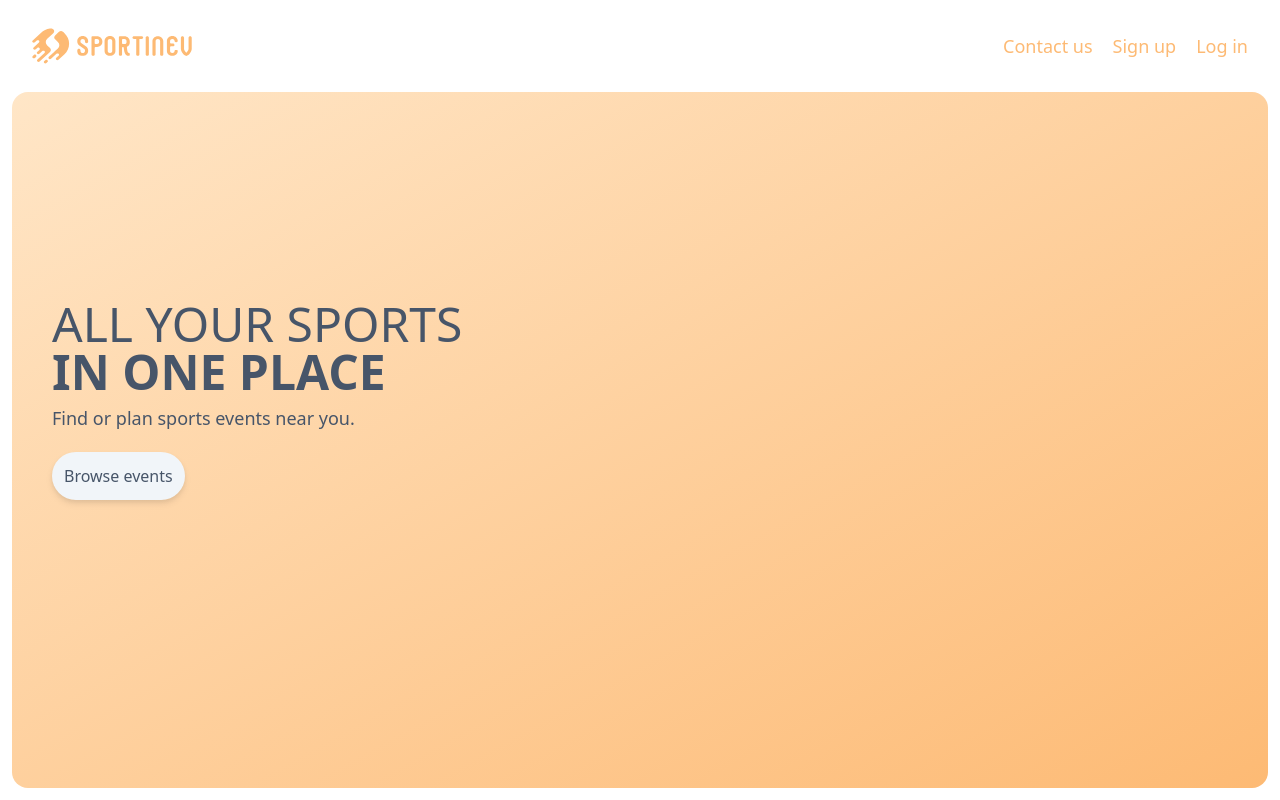
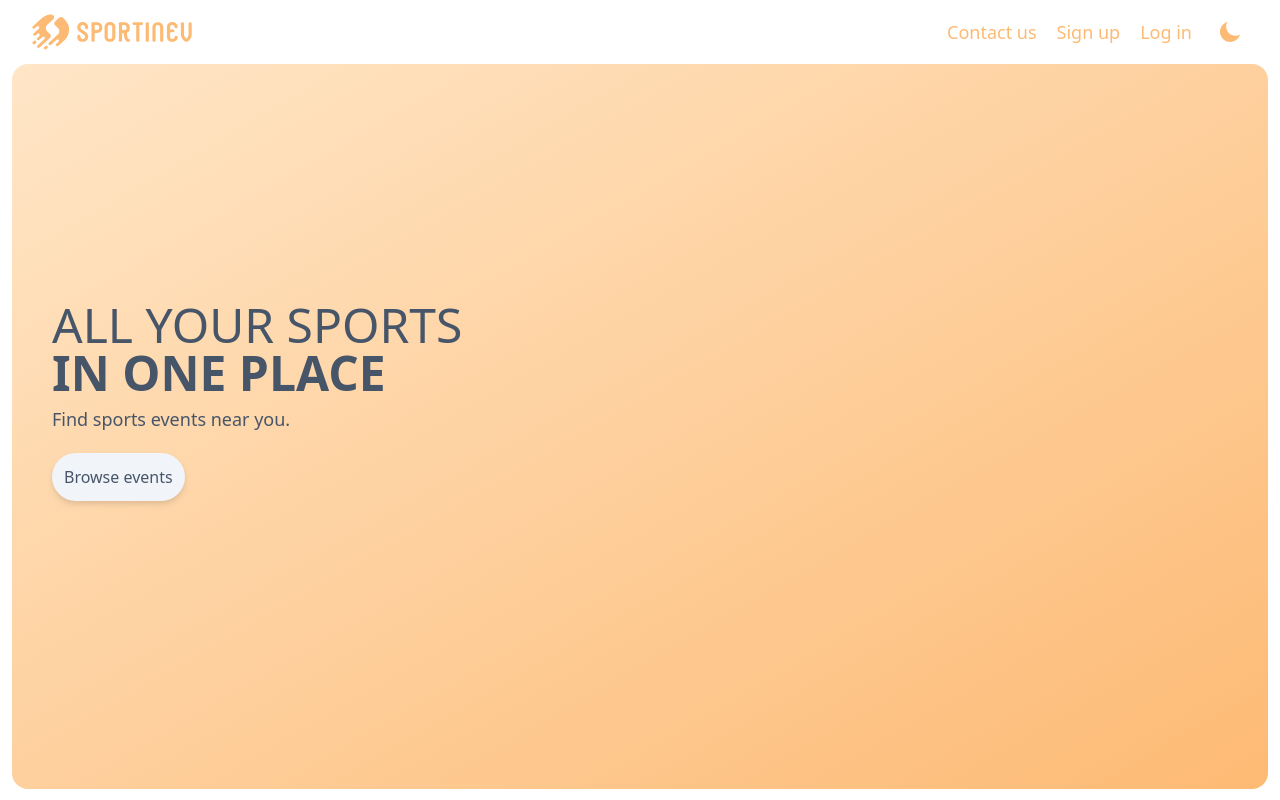
Before and after one commit to JuanseRiera/sportinev, an Angular app: page / in a window 1280 px wide. Built offline with nearby package versions, Linux system fonts and the light colour scheme.

Commit message:
Added toogle dark theme feature

```diff
--- a/src/app/app.component.ts
+++ b/src/app/app.component.ts
@@ -7,19 +7,4 @@ import { RouterModule } from '@angular/router';
   imports: [RouterModule],
   template: `<router-outlet></router-outlet>`,
 })
-export class AppComponent {
-  constructor() {}
-
-  setAppTheme() {
-    // On page load or when changing themes, best to add inline in `head` to avoid FOUC
-    if (
-      localStorage['theme'] === 'dark' ||
-      (!('theme' in localStorage) &&
-        window.matchMedia('(prefers-color-scheme: dark)').matches)
-    ) {
-      document.documentElement.classList.add('dark');
-    } else {
-      document.documentElement.classList.remove('dark');
-    }
-  }
-}
+export class AppComponent {}
--- a/src/app/landing-page/landing-page.component.html
+++ b/src/app/landing-page/landing-page.component.html
@@ -1,12 +1,12 @@
 <div class="p-3 h-screen">
-  <div class="h-20 pb-3 flex gap-10 justify-between items-center px-5">
+  <div class="pb-3 flex gap-10 justify-between items-center px-5">
     <div routerLink="/">
       <svg class="fill-orange-300 h-10 w-40">
         <use xlink:href="assets/sprite.svg#sportinev-icon"></use>
       </svg>
     </div>
     <nav>
-      <ul class="list-none text-lg text-orange-300 cursor-pointer flex gap-5">
+      <ul class="list-none text-lg text-orange-300 cursor-pointer flex items-center gap-5">
         <li
           class="hover:text-orange-400 hover:underline"
           [routerLink]="['contact-us']"
@@ -25,20 +25,26 @@
         >
           Log in
         </li>
+        <button class="rounded-full border-full p-2 dark:hover:bg-zinc-700 hover:bg-slate-200" (click)="toogleDarkTheme()">
+          <svg class="fill-orange-300 h-5 w-5">
+            <use *ngIf="isDarkThemeEnable()" xlink:href="assets/sprite.svg#icon-sun-fill"></use>
+            <use *ngIf="!isDarkThemeEnable()" xlink:href="assets/sprite.svg#icon-moon-fill"></use>
+          </svg>
+        </button>
       </ul>
     </nav>
   </div>
   <div
-    class="h-[calc(100%-5rem)] bg-secondary rounded-2xl bg-gradient-to-br from-spyellow to-orange-300 p-10"
+    class="h-[calc(100%-3.2rem)] bg-secondary rounded-2xl bg-gradient-to-br from-spyellow to-orange-300 p-10"
   >
-    <div class="h-[calc(100%-5rem)] flex items-center">
+    <div class="h-[calc(100%-3.2rem)] flex items-center">
       <div>
         <div class="text-5xl uppercase text-slate-600">
           <p class="font-light">All your sports</p>
           <p class="font-bold">in one place</p>
         </div>
         <div class="text-lg text-slate-600 mt-2">
-          <p>Find or plan sports events near you.</p>
+          <p>Find sports events near you.</p>
         </div>
         <div class="mt-5">
           <button
--- a/src/app/landing-page/landing-page.component.ts
+++ b/src/app/landing-page/landing-page.component.ts
@@ -1,12 +1,22 @@
-import { ChangeDetectionStrategy, Component } from '@angular/core';
+import { ChangeDetectionStrategy, Component, inject } from '@angular/core';
 import { RouterModule } from '@angular/router';
 import { ButtonPillDirective } from '../shared/directives/button-pill.directive';
+import { GlobalService } from '../shared/services/global.service';
+import { NgIf } from '@angular/common';
 
 @Component({
   selector: 'app-landing-page',
   standalone: true,
-  imports: [RouterModule,ButtonPillDirective],
+  imports: [RouterModule,NgIf,ButtonPillDirective],
   templateUrl: './landing-page.component.html',
   changeDetection: ChangeDetectionStrategy.OnPush
 })
-export class LandingPageComponent {}
+export class LandingPageComponent {
+  globalService = inject(GlobalService);
+
+  protected isDarkThemeEnable = this.globalService.isDarkThemeEnable;
+
+  toogleDarkTheme(){
+    this.globalService.toogleDarkTheme();
+  }
+}
--- /dev/null
+++ b/src/app/shared/services/global.service.ts
@@ -0,0 +1,33 @@
+import { Injectable, WritableSignal, signal } from '@angular/core';
+
+@Injectable({
+  providedIn: 'root'
+})
+export class GlobalService {
+  readonly isDarkThemeEnable: WritableSignal<boolean> = signal(false);
+
+  constructor() {
+    this.setDarkThemeInitialState();
+   }
+
+  setDarkThemeInitialState(){
+    if (
+      localStorage['theme'] === 'dark' ||
+      (!('theme' in localStorage) &&
+        window.matchMedia('(prefers-color-scheme: dark)').matches)
+    ) {
+      this.toogleDarkTheme();
+    }
+  }
+
+  toogleDarkTheme(){
+    this.isDarkThemeEnable.update(state=>!state);
+    if(this.isDarkThemeEnable()){
+      document.documentElement.classList.add('dark');
+      localStorage.setItem("theme","dark");
+    }else{
+      document.documentElement.classList.remove('dark');
+      localStorage.removeItem("theme");
+    }
+  }
+}
--- a/src/index.html
+++ b/src/index.html
@@ -7,7 +7,7 @@
   <meta name="viewport" content="width=device-width, initial-scale=1">
   <link rel="icon" type="image/x-icon" href="favicon.ico">
 </head>
-<body>
+<body class=" dark:bg-zinc-800">
   <app-root></app-root>
 </body>
 </html>
--- a/src/main.ts
+++ b/src/main.ts
@@ -3,7 +3,8 @@ import { AppComponent } from './app/app.component';
 import { importProvidersFrom } from '@angular/core';
 import { RouterModule } from '@angular/router';
 import { routes } from './app/app.routes';
+import { GlobalService } from './app/shared/services/global.service';
 
 bootstrapApplication(AppComponent, {
-  providers: [importProvidersFrom(RouterModule.forRoot(routes))],
+  providers: [importProvidersFrom(RouterModule.forRoot(routes),GlobalService)],
 }).catch((err) => console.error(err));
--- a/tailwind.config.js
+++ b/tailwind.config.js
@@ -1,6 +1,7 @@
 /** @type {import('tailwindcss').Config} */
 module.exports = {
   content: ["./src/**/*.{html,ts}"],
+  darkMode: "class",
   theme: {
     extend: {
       colors: {
```
Also changed, not shown: src/assets/sprite.svg.
